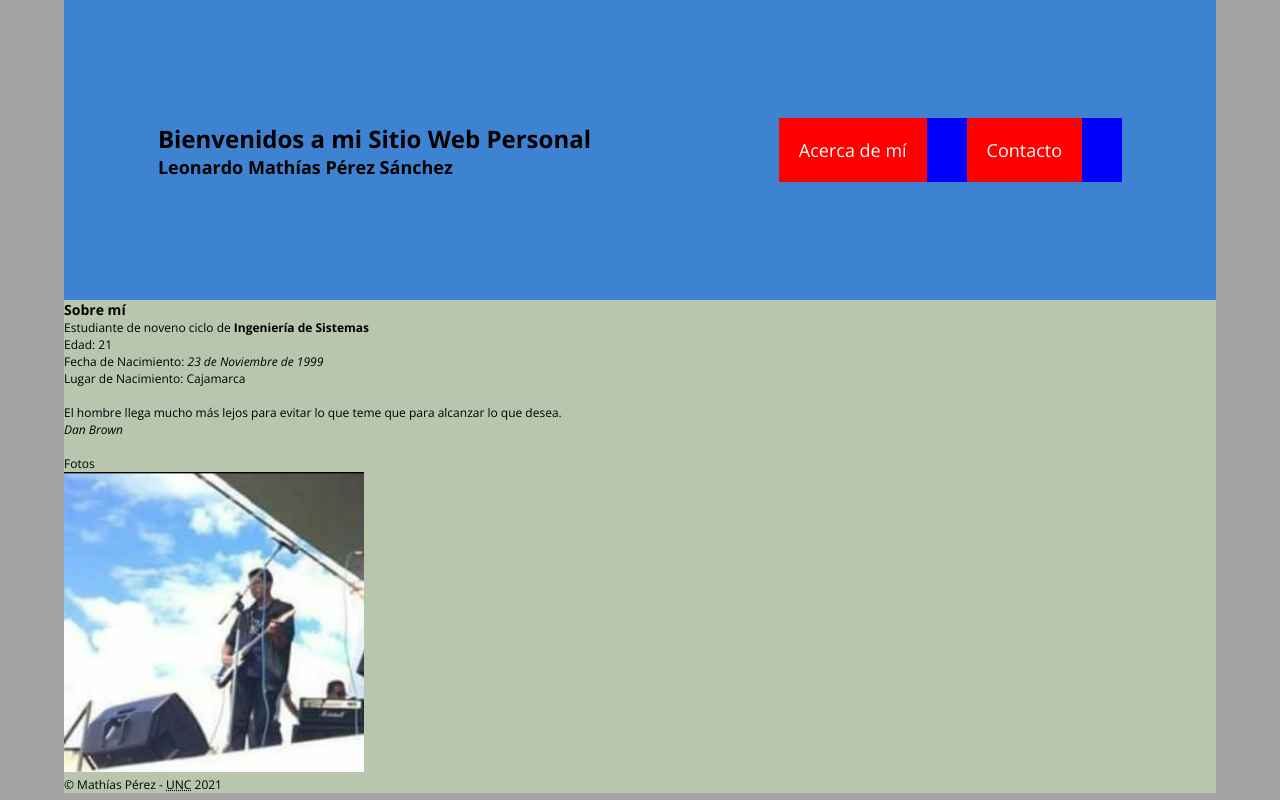
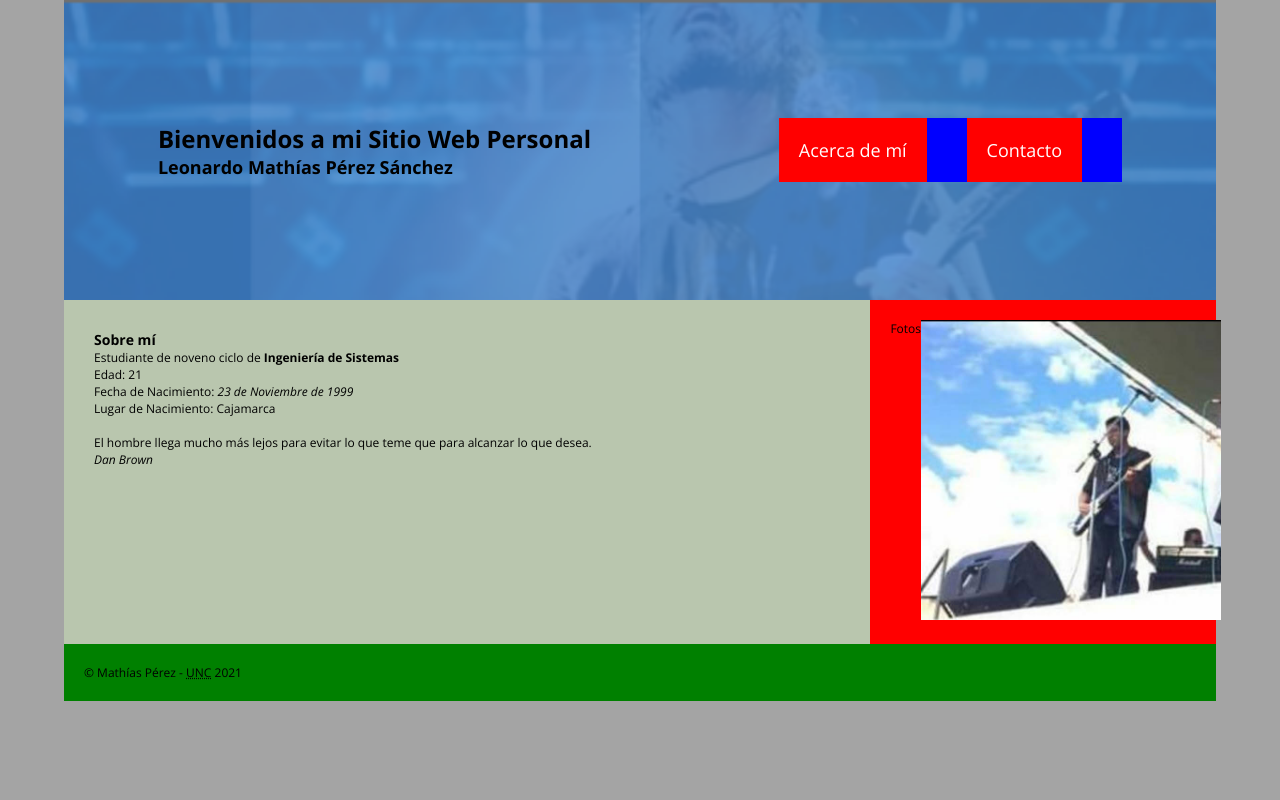
Before and after one commit to mathiasperez/mathiasperez.github.io, a plain HTML site: page index.html in a window 1280 px wide. Drawn offline with nearby package versions, Linux system fonts and the light colour scheme.

Commit message:
Arreglar footer y aside

```diff
--- a/estilos/estilopersonal.css
+++ b/estilos/estilopersonal.css
@@ -24,26 +24,26 @@ body{
     width: 90%;
     max-width: 1200px;
     background:var(--verde);
+    display: flex;
+    flex-direction: row;
+    flex-wrap: wrap;
+    /* justify-content: space-around; */
 }
 
 
 .encabezado {
     width: 100%;
     height: 300px;
-    background: var(--celeste);
+    background:url('../imagenes/fondo.png');
     background-size: cover;
-    /* background-position: center; */
-    /* background-repeat: no-repeat; */
+    background-position: center;
+    background-repeat: no-repeat;
     background-attachment: fixed;
     display: flex;
     flex-direction: row;
     flex-wrap: wrap;
     justify-content: space-around;
     align-items: center;
-}
-
-.encabezado {
-
 }
 
 .encabezado .menu {
@@ -60,3 +60,21 @@ body{
     padding: 20px;
     background-color: red;
 }
+
+.principal {
+    width: 70%;
+    padding: 30px;
+}
+
+aside {
+    width: 30%;
+    background: red;
+    padding: 20px;
+    display: flex;
+}
+
+.pie {
+    padding: 20px;
+    background-color: green;
+    width: 100%;
+}
--- a/index.html
+++ b/index.html
@@ -29,7 +29,7 @@
             </nav>
         </header>
 
-        <section>
+        <section class="principal">
             <article>
                 <h3>Sobre mí</h3>
                 <p>Estudiante de noveno ciclo de <strong>Ingeniería de Sistemas</strong></p>
@@ -58,7 +58,7 @@
             </div>
         </aside>
 
-        <footer>
+        <footer class="pie">
             <p>&copy; Mathías Pérez - <abbr title="Universidad Nacional de Cajamarca">UNC</abbr> 2021</p>
         </footer>
     </div>
```
Also changed, not shown: imagenes/fondo.jpg (deleted).
